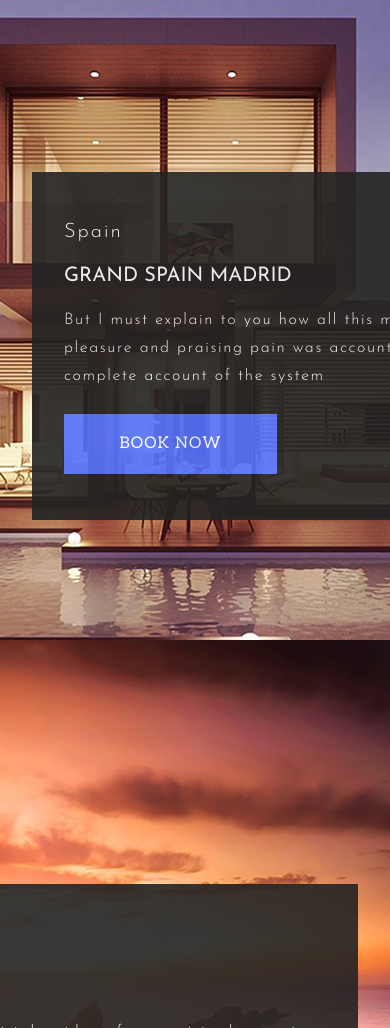
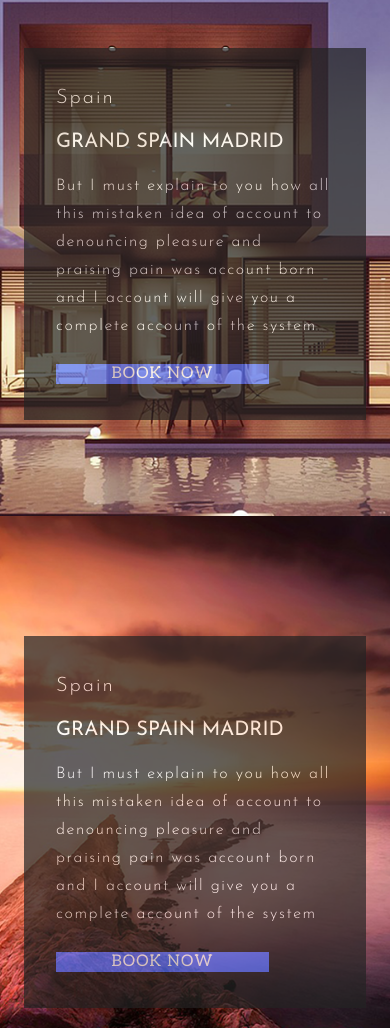
Before and after one commit to DmytroMyskov/exam-1, a plain HTML site: page index.html in a window 390 px wide. Shown: the part 2456-3484 px from the top of the page. Drawn offline with Linux system fonts and the light colour scheme.

Commit message:
style sections + make tablet adaptation

```diff
--- a/style.css
+++ b/style.css
@@ -161,10 +161,10 @@ header .content {
 main {
   .nav {
     div {
+      padding-inline: calc((100vw - 1140px)/2);
       display: flex;
       justify-content: space-between;
       align-items: center;
-      padding: 0 300px;
       height: 84px;
       background-color: #5373FD;
       color: #fff;
@@ -337,7 +337,7 @@ main {
       width: 648px;
       height: 344px;
       background-color: #232323;
-      opacity: 0.9;
+      opacity: 0.7;
       position: absolute;
       bottom: 120px;
       left: 300px;
@@ -346,6 +346,11 @@ main {
       gap: 16px;
       justify-content: center;
       padding: 44px 32px;
+
+      &:hover {
+        opacity: 1;
+        transition: 0.5s;
+      }
 
       b {
         font-size: 20px;
@@ -417,6 +422,10 @@ main {
 
     .content {
       display: flex;
+
+      img {
+        object-fit: cover;
+      }
 
       .text {
         box-sizing: border-box;
@@ -523,6 +532,8 @@ footer {
     }
 
     .steps {
+      background-size: 70%;
+
       ul {
         gap: 180px;
       }
@@ -533,13 +544,13 @@ footer {
         background-image: url(images/spain-1-1370.png);
         height: 712px;
 
-        &:nth-child(1) {
+        &:first-child {
           .content {
             left: 110px;
           }
         }
 
-        &:nth-child(2) {
+        &:last-child {
           background-image: url(images/spain-2-1370.png);
 
           .content {
@@ -596,6 +607,8 @@ footer {
     }
 
     .steps {
+      background-size: 65%;
+
       ul {
         gap: 90px;
       }
@@ -603,13 +616,13 @@ footer {
 
     .spain {
       .image {
-        &:nth-child(1) {
+        &:first-child {
           .content {
             left: 32px;
           }
         }
 
-        &:nth-child(2) {
+        &:last-child {
           .content {
             left: unset;
             right: 32px;
@@ -688,6 +701,8 @@ footer {
     }
 
     .steps {
+      background-image: none;
+      background-size: unset;
       height: unset;
       padding-block: 60px;
 
@@ -697,15 +712,25 @@ footer {
         gap: 60px;
       }
     }
-  }
 
-  .spain {
-    .image {
-      height: 588px;
+    .spain {
+      .image:first-child {
+        height: 588px;
 
-      .content {
-        width: 720px;
-        height: 348px;
+        .content {
+          inset: 120px 24px;
+          width: unset;
+        }
+      }
+
+      .image:last-child {
+        height: 588px;
+
+        .content {
+          inset: 120px 24px;
+          width: unset;
+        }
       }
     }
   }
+}
```
